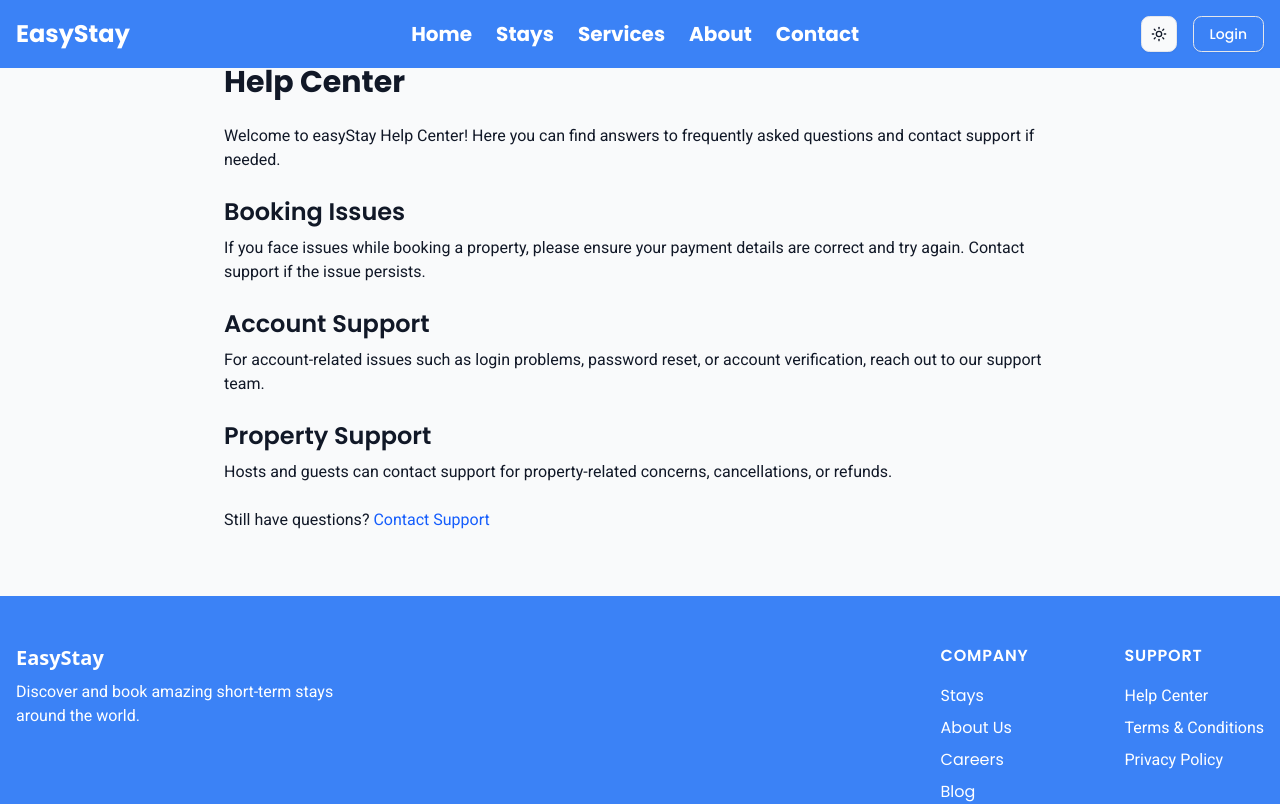
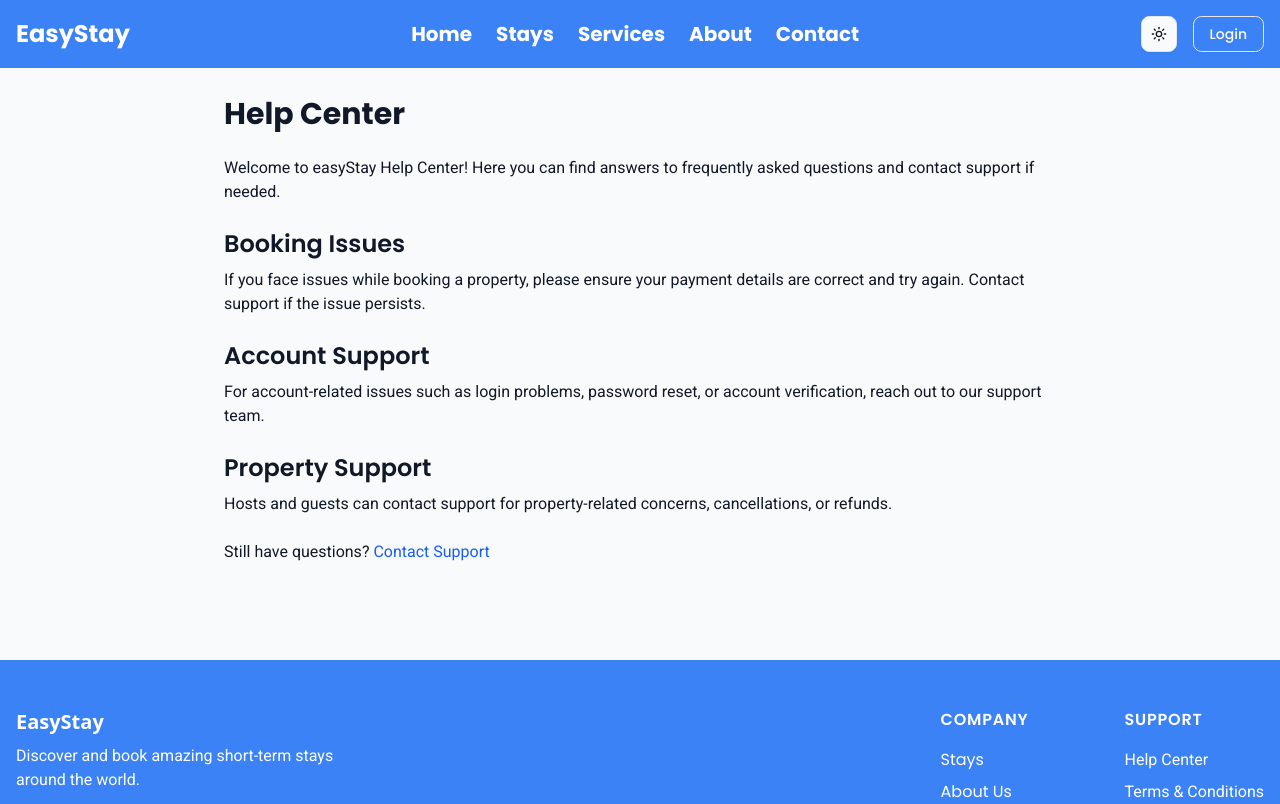
Before and after one commit to sifathasan2430/Easy-Stay, a Next.js app: page /help-center in a window 1280 px wide. Shown: the top 804 px of the page. Built offline with nearby package versions, Linux system fonts and the light colour scheme.

Commit message:
[Update]:Help Center Page

```diff
--- a/src/app/help-center/page.jsx
+++ b/src/app/help-center/page.jsx
@@ -1,30 +1,103 @@
+"use client";
+
 import React from "react";
+import { motion } from "framer-motion";
 
 const HelpCenter = () => {
   return (
-    <main className="max-w-4xl mx-auto py-16 px-4 sm:px-6 lg:px-8">
-      <h1 className="text-3xl font-bold mb-6 font-heading">Help Center</h1>
-      <p className="mb-4 font-body">
-        Welcome to easyStay Help Center! Here you can find answers to frequently asked questions and contact support if needed.
-      </p>
+    <motion.main
+      className="max-w-4xl mx-auto py-24 px-4 sm:px-6 lg:px-8"
+      initial={{ opacity: 0, y: 20 }}
+      animate={{ opacity: 1, y: 0 }}
+      transition={{ duration: 0.6 }}
+    >
+      {/* Page Title */}
+      <motion.h1
+        className="text-3xl font-bold mb-6 font-heading"
+        initial={{ opacity: 0, x: -30 }}
+        animate={{ opacity: 1, x: 0 }}
+        transition={{ duration: 0.5 }}
+      >
+        Help Center
+      </motion.h1>
 
-      <h2 className="text-2xl font-semibold mt-6 mb-2 font-heading">Booking Issues</h2>
-      <p className="mb-4 font-body">
-        If you face issues while booking a property, please ensure your payment details are correct and try again. Contact support if the issue persists.
-      </p>
+      {/* Intro Paragraph */}
+      <motion.p
+        className="mb-4 font-body"
+        initial={{ opacity: 0 }}
+        animate={{ opacity: 1 }}
+        transition={{ delay: 0.2, duration: 0.5 }}
+      >
+        Welcome to easyStay Help Center! Here you can find answers to frequently
+        asked questions and contact support if needed.
+      </motion.p>
 
-      <h2 className="text-2xl font-semibold mt-6 mb-2 font-heading">Account Support</h2>
-      <p className="mb-4 font-body">
-        For account-related issues such as login problems, password reset, or account verification, reach out to our support team.
-      </p>
+      {/* Booking Issues Section */}
+      <motion.section
+        initial={{ opacity: 0, y: 15 }}
+        whileInView={{ opacity: 1, y: 0 }}
+        viewport={{ once: true }}
+        transition={{ delay: 0.3, duration: 0.5 }}
+      >
+        <h2 className="text-2xl font-semibold mt-6 mb-2 font-heading">
+          Booking Issues
+        </h2>
+        <p className="mb-4 font-body">
+          If you face issues while booking a property, please ensure your payment
+          details are correct and try again. Contact support if the issue
+          persists.
+        </p>
+      </motion.section>
 
-      <h2 className="text-2xl font-semibold mt-6 mb-2 font-heading">Property Support</h2>
-      <p className="mb-4 font-body">
-        Hosts and guests can contact support for property-related concerns, cancellations, or refunds.
-      </p>
+      {/* Account Support Section */}
+      <motion.section
+        initial={{ opacity: 0, y: 15 }}
+        whileInView={{ opacity: 1, y: 0 }}
+        viewport={{ once: true }}
+        transition={{ delay: 0.4, duration: 0.5 }}
+      >
+        <h2 className="text-2xl font-semibold mt-6 mb-2 font-heading">
+          Account Support
+        </h2>
+        <p className="mb-4 font-body">
+          For account-related issues such as login problems, password reset, or
+          account verification, reach out to our support team.
+        </p>
+      </motion.section>
 
-      <p className="mt-6 font-body">Still have questions? <a href="mailto:support@easystay.com" className="text-blue-600 hover:underline">Contact Support</a></p>
-    </main>
+      {/* Property Support Section */}
+      <motion.section
+        initial={{ opacity: 0, y: 15 }}
+        whileInView={{ opacity: 1, y: 0 }}
+        viewport={{ once: true }}
+        transition={{ delay: 0.5, duration: 0.5 }}
+      >
+        <h2 className="text-2xl font-semibold mt-6 mb-2 font-heading">
+          Property Support
+        </h2>
+        <p className="mb-4 font-body">
+          Hosts and guests can contact support for property-related concerns,
+          cancellations, or refunds.
+        </p>
+      </motion.section>
+
+      {/* Contact Support */}
+      <motion.p
+        className="mt-6 font-body"
+        initial={{ opacity: 0 }}
+        whileInView={{ opacity: 1 }}
+        viewport={{ once: true }}
+        transition={{ delay: 0.6, duration: 0.5 }}
+      >
+        Still have questions?{" "}
+        <a
+          href="mailto:support@easystay.com"
+          className="text-blue-600 hover:underline"
+        >
+          Contact Support
+        </a>
+      </motion.p>
+    </motion.main>
   );
 };
 
```
